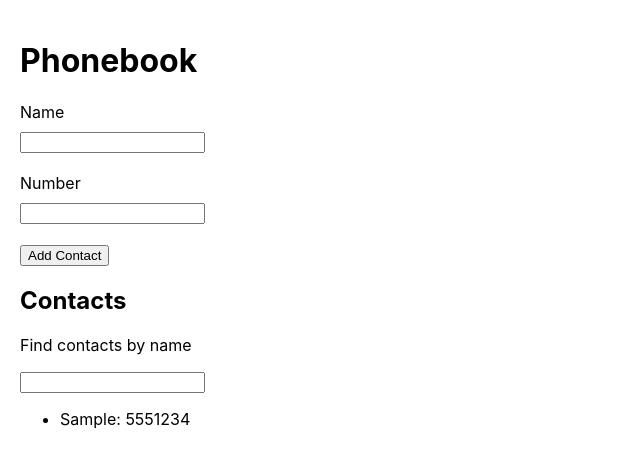
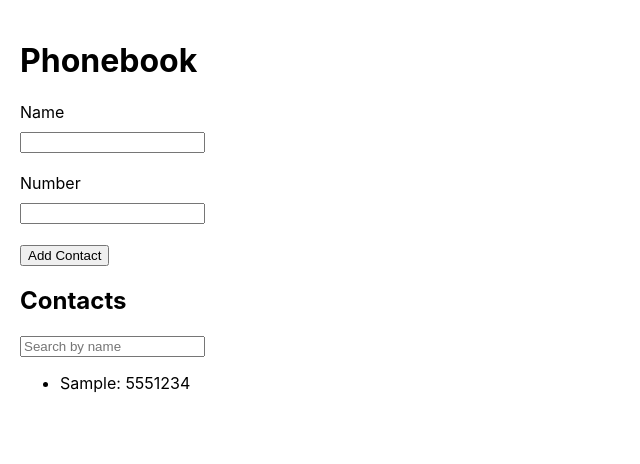
Before and after one commit to DimeHetMax/goit-react-hw-02-phonebook, a React (Create React App) app: page / in a window 1280 px wide. Both pictures are taken after typing "Sample", "5551234" into the empty fields and a click on the button "Add Contact". Shown: the top 464 px of the page, without its empty margins (0-640 px from the left). Built offline with nearby package versions, Linux system fonts and the light colour scheme.

Commit message:
home work
finishing

```diff
--- a/src/components/App.jsx
+++ b/src/components/App.jsx
@@ -1,11 +1,14 @@
 import React, {Component} from "react";
-import { PhoneBook } from "./PhoneBook/PhoneBook";
 import { nanoid } from 'nanoid'
+import { ContactForm } from "./ContactForm/ContactForm";
+import { ContactList } from "./ContactList/ContactList";
+import { Filter } from "./Filter/Filter";
+// import { ContactItem } from "./ContactItem/ContactItem";
 
 export class App extends Component{
   state = {
     contacts: [],
-    name: ''
+    filter: ''
   }
   addContact = (event) => {
     event.preventDefault()
@@ -13,8 +16,6 @@ export class App extends Component{
     const name = event.target.elements.name.value;
     const phone = event.target.elements.number.value;
     this.setState(prevState => ({
-      name,
-      phone,
       contacts: [
         ...prevState.contacts,
         {
@@ -26,53 +27,21 @@ export class App extends Component{
     }))
     event.target.reset();
   }
-  filterHandler = (event) =>{
-    const filter = event.target.value
-    console.log(filter)
-
+  handleFilterChange = (event) => {
+    const filter = event.target.value.toLowerCase();
+    this.setState({
+      filter });
   }
-  render(){
-    console.log(this.state)
-    return(
+  render() {
+    const { contacts, filter } = this.state;
+    return (
       <div>
         <h1>Phonebook</h1>
-        <form onSubmit={this.addContact}>
-          <label>
-            Name
-            <input
-              type="text"
-              name="name"
-              pattern="^[a-zA-Zа-яА-Я]+(([' -][a-zA-Zа-яА-Я ])?[a-zA-Zа-яА-Я]*)*$"
-              title="Name may contain only letters, apostrophe, dash and spaces. For example Adrian, Jacob Mercer, Charles de Batz de Castelmore d'Artagnan"
-              required
-              style={{display: "block", marginTop: 10, marginBottom:20}}
-            />
-          </label>
-            <label>
-              Number
-            <input
-                type="tel"
-                name="number"
-                pattern="\+?\d{1,4}?[-.\s]?\(?\d{1,3}?\)?[-.\s]?\d{1,4}[-.\s]?\d{1,4}[-.\s]?\d{1,9}"
-                title="Phone number must be digits and can contain spaces, dashes, parentheses and can start with +"
-                required
-                style={{display: "block", marginTop: 10, marginBottom:20}}
-              />
-            </label>
-          <button type="submit" >Add Contact</button>
-        </form>
-        <div>
-          <h2>Contacts</h2>
-          <p>Find contacts by name</p>
-          <input type="text" name="filter" onChange={this.filterHandler}/>
-          <ul>
-            {this.state.contacts.map(({name,phone,id})=>{
-                return<li key={id}><p>{name}: {phone}</p></li>
-            })}
-          </ul>
-        </div>
-        <PhoneBook/>
+        <ContactForm addContact={this.addContact} />
+        <h2>Contacts</h2>
+        <Filter filter={filter} handleFilterChange={this.handleFilterChange} />
+        <ContactList contacts={contacts} filter={filter} />
       </div>
-    )
+    );
   }
 }
--- /dev/null
+++ b/src/components/ContactForm/ContactForm.jsx
@@ -0,0 +1,33 @@
+import React from 'react';
+
+export class ContactForm extends React.Component {
+  render() {
+    return (
+      <form onSubmit={this.props.addContact}>
+        <label>
+          Name
+          <input
+            type="text"
+            name="name"
+            pattern="^[a-zA-Zа-яА-Я]+(([' -][a-zA-Zа-яА-Я ])?[a-zA-Zа-яА-Я]*)*$"
+            title="Name may contain only letters, apostrophe, dash and spaces. For example Adrian, Jacob Mercer, Charles de Batz de Castelmore d'Artagnan"
+            required
+            style={{ display: "block", marginTop: 10, marginBottom: 20 }}
+          />
+        </label>
+        <label>
+          Number
+          <input
+            type="tel"
+            name="number"
+            pattern="\+?\d{1,4}?[-.\s]?\(?\d{1,3}?\)?[-.\s]?\d{1,4}[-.\s]?\d{1,4}[-.\s]?\d{1,9}"
+            title="Phone number must be digits and can contain spaces, dashes, parentheses and can start with +"
+            required
+            style={{ display: "block", marginTop: 10, marginBottom: 20 }}
+          />
+        </label>
+        <button type="submit">Add Contact</button>
+      </form>
+    );
+  }
+}
--- /dev/null
+++ b/src/components/ContactItem/ContactItem.jsx
@@ -0,0 +1,13 @@
+import React from 'react';
+
+export class ContactItem extends React.Component {
+  render() {
+    const { name, phone, id } = this.props;
+    console.log(name,id)
+    return (
+    //   <li key={id}>
+        <p>{name}: {phone}</p>
+    //   </li>
+    );
+  }
+}
--- /dev/null
+++ b/src/components/ContactList/ContactList.jsx
@@ -0,0 +1,36 @@
+import React from 'react';
+import { ContactItem } from 'components/ContactItem/ContactItem';
+
+
+
+export class ContactList extends React.Component {
+  render() {
+    const { contacts, filter } = this.props;
+    const filteredContacts = contacts.filter(contact => contact.name.toLowerCase().includes(filter.toLowerCase()));
+
+    return (
+      <ul>
+        {filter === '' ? (
+          contacts.map(({ name, phone, id }) => {
+           return( <li key={id}>
+                <ContactItem  name ={name} phone ={phone}/>
+                   </li>)
+          }
+        //   {return <li key={id}><p>{name}: {phone}</p></li>;}
+            // <ContactItem  name ={name} phone ={phone}/>
+          )
+        ) : (
+          filteredContacts.map(({ id, name, phone }) =>
+          {
+            return( <li key={id}>
+                 <ContactItem  name ={name} phone ={phone}/>
+                    </li>)
+           }
+        //   {return <li key={id}><p>{name}: {phone}</p></li>;}
+        // <ContactItem id={id} name ={name} phone ={phone}/>
+          )
+        )}
+      </ul>
+    );
+  }
+}
--- /dev/null
+++ b/src/components/Filter/Filter.jsx
@@ -0,0 +1,17 @@
+import React from 'react';
+
+export class Filter extends React.Component {
+  render() {
+    const { filter, handleFilterChange } = this.props;
+
+    return (
+      <input
+        type="text"
+        name="filter"
+        value={filter}
+        onChange={handleFilterChange}
+        placeholder="Search by name"
+      />
+    );
+  }
+}
--- a/src/components/PhoneBook/PhoneBook.jsx
+++ /dev/null
@@ -1,10 +0,0 @@
-import React, {Component} from "react";
-
-export class PhoneBook extends Component{
-    render(){
-        return(
-            <div>
-            </div>
-        )
-    }
-}
```
